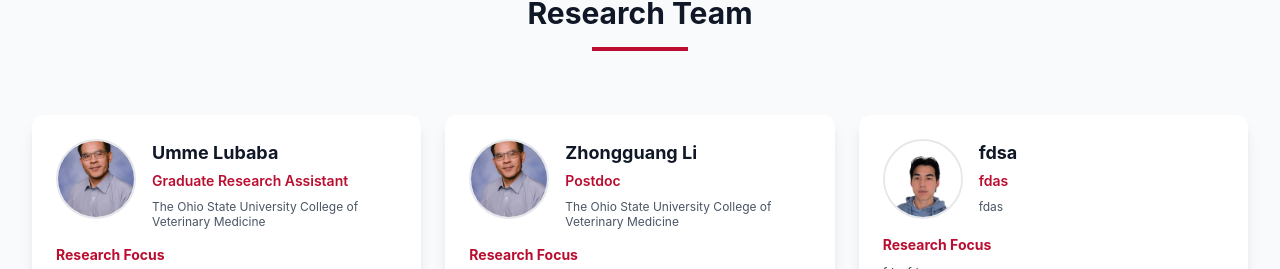
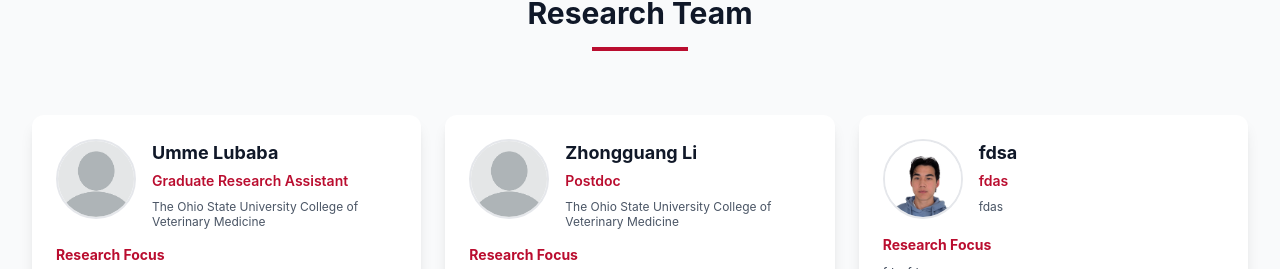
Before and after one commit to lifrank1/haichanglilab.com, a Next.js app: page /people in a window 1280 px wide. Shown: the part 1238-1507 px from the top of the page. Built offline with nearby package versions, Linux system fonts and the light colour scheme.

Commit message:
adding null headshot

```diff
--- a/app/admin/components/PeopleAdmin.tsx
+++ b/app/admin/components/PeopleAdmin.tsx
@@ -383,10 +383,10 @@ export default function PeopleAdmin() {
                     <div className="flex-shrink-0 h-10 w-10">
                       <img
                         className="h-10 w-10 rounded-full object-cover"
-                        src={person.image || '/headshots/headshot0.png'}
+                        src={person.image || '/headshots/noheadshot.png'}
                         alt={person.name}
                         onError={(e) => {
-                          (e.target as HTMLImageElement).src = '/headshots/headshot0.png';
+                          (e.target as HTMLImageElement).src = '/headshots/noheadshot.png';
                         }}
                       />
                     </div>
@@ -590,7 +590,7 @@ export default function PeopleAdmin() {
                         name="image"
                         value={formData.image}
                         onChange={handleInputChange}
-                        placeholder="/peopleheadshots/filename.jpg"
+                        placeholder="/peopleheadshots/filename.jpg (or leave empty for default)"
                         className="block w-full border border-gray-300 rounded-md px-3 py-2 focus:outline-none focus:ring-red-500 focus:border-red-500"
                       />
                     </div>
--- a/app/people/page.tsx
+++ b/app/people/page.tsx
@@ -17,7 +17,7 @@ function PrincipalInvestigatorCard({ person }: PersonCardProps) {
         <div className="lg:w-2/5 p-8 animate-fade-in-left">
           <div className="relative mb-6 flex justify-center">
             <Image
-              src={person.image || '/headshots/headshot0.png'}
+              src={person.image || '/headshots/noheadshot.png'}
               alt={person.name}
               width={400}
               height={400}
@@ -89,7 +89,7 @@ function TeamMemberCard({ person }: PersonCardProps) {
         <div className="flex items-start space-x-4 mb-4">
           <div className="flex-shrink-0">
             <Image
-              src={person.image || '/headshots/headshot0.png'}
+              src={person.image || '/headshots/noheadshot.png'}
               alt={person.name}
               width={80}
               height={80}
```
Also changed, not shown: public/headshots/noheadshot.png (added).
